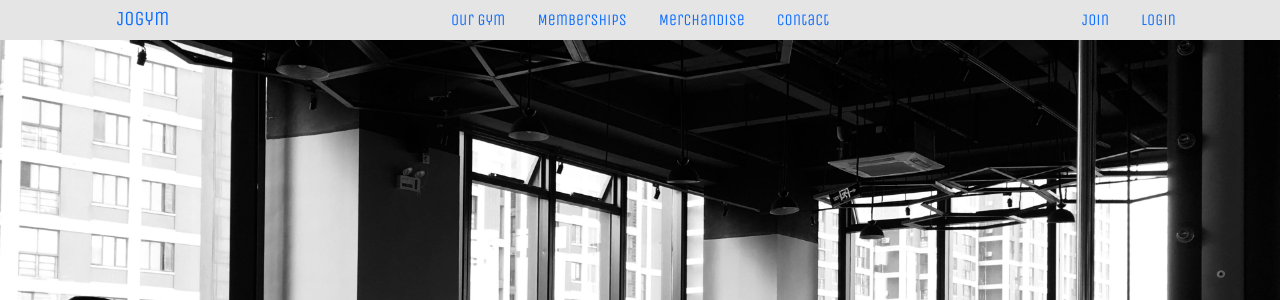
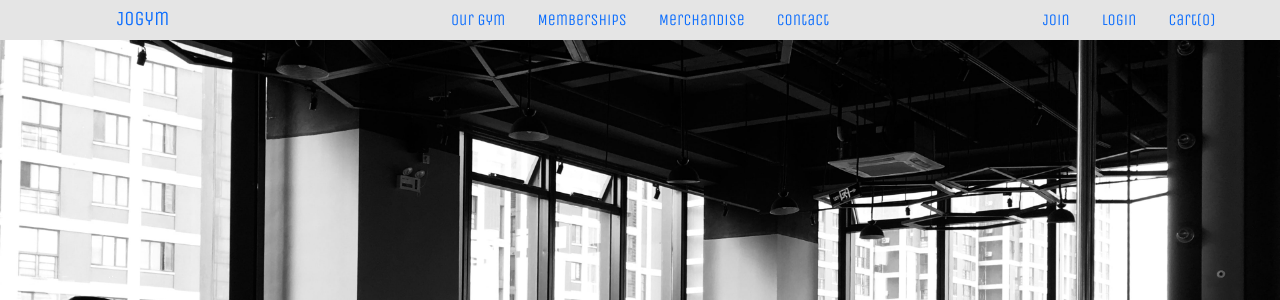
Before and after one commit to Code-Institute-Submissions/Zuhur-ms4_Feb, a Django app: page / in a window 1280 px wide. Shown: the top 300 px of the page. Run offline with Django 3.2, Linux system fonts and the light colour scheme; some libraries are stand-ins or nearby versions; some web fonts are replaced.

Commit message:
Add jquery cdn script

```diff
--- a/templates/base.html
+++ b/templates/base.html
@@ -21,6 +21,7 @@
 
     {% block js %}
     <script src="https://cdn.jsdelivr.net/npm/bootstrap@5.0.2/dist/js/bootstrap.bundle.min.js" integrity="sha384-MrcW6ZMFYlzcLA8Nl+NtUVF0sA7MsXsP1UyJoMp4YLEuNSfAP+JcXn/tWtIaxVXM" crossorigin="anonymous"></script>
+    <script src="https://code.jquery.com/jquery-3.6.0.slim.js" integrity="sha256-HwWONEZrpuoh951cQD1ov2HUK5zA5DwJ1DNUXaM6FsY=" crossorigin="anonymous"></script>
     <script src="https://kit.fontawesome.com/b9a678ca83.js" crossorigin="anonymous"></script>
     {% endblock %}
 
@@ -67,9 +68,6 @@
                         <li class="nav-item">
                             <a class="nav-link" href="{% url 'account_logout' %}">Logout</a>
                         </li>
-                        <li class="nav-item">
-                            <a class="nav-link" href="{% url 'view-bag' %}">cart(0)</a>
-                        </li>
                     {% else %}
                         <li class="nav-item">
                             <a class="nav-link" href="{% url 'account_signup' %}">Join</a>
@@ -78,6 +76,10 @@
                             <a class="nav-link" href="{% url 'account_login' %}">Login</a>
                         </li>
                     {% endif %}
+                    <li class="nav-item">
+                        <a class="nav-link" href="{% url 'view-bag' %}"> Cart({{product_count}})
+                        </a>
+                    </li>
                 </ul>
             </div>
         </div>
```
